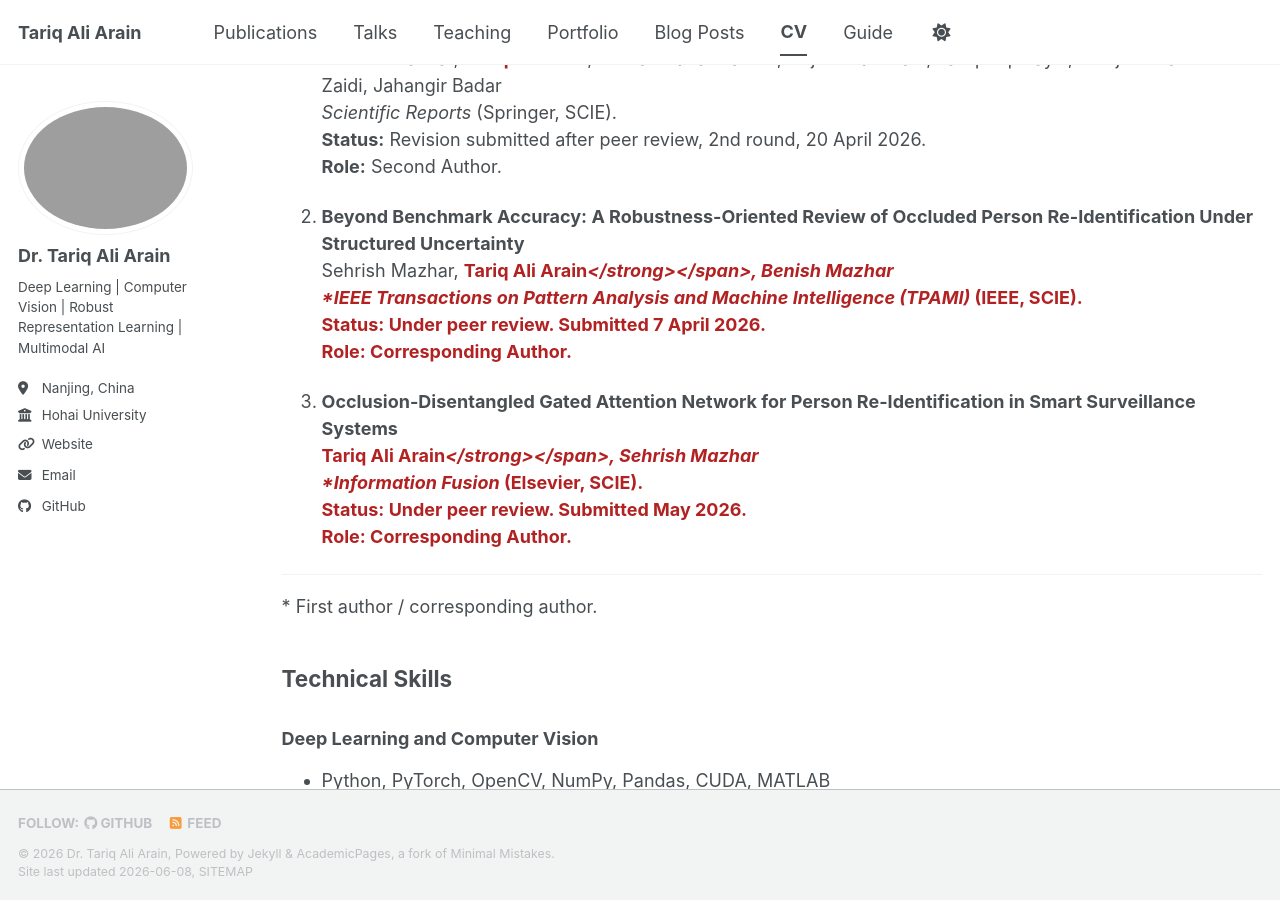
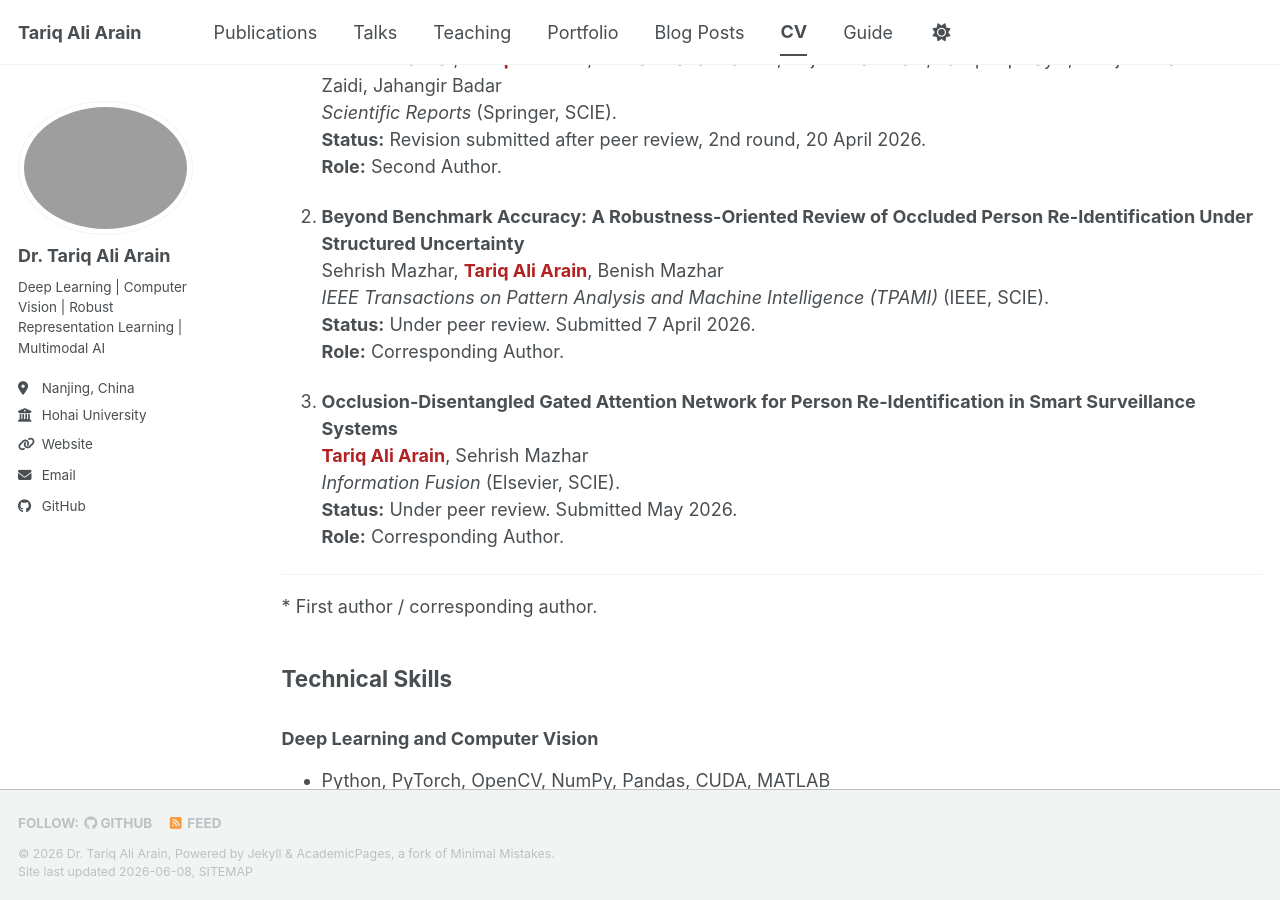
Before and after one commit to tariqaliarain/tariqaliarain.github.io, a Jekyll site: the page built from _pages/cv.md, in a window 1280 px wide and 900 px high, scrolled down 3903 px. Built offline with Jekyll 4.4.1, drawn with Linux system fonts in a browser that asks for light colours; a script bundle is joined from its source files by our own code; library files that are not in the unit come from our copies; some of the changed text lies outside the part shown.

Commit message:
Update cv.md

```diff
--- a/_pages/cv.md
+++ b/_pages/cv.md
@@ -102,7 +102,7 @@ I am **Dr. Tariq Ali Arain**, a researcher in **deep learning, computer vision,
    **DOI:** [10.1016/j.imavis.2026.106014](https://doi.org/10.1016/j.imavis.2026.106014)
 
 4. **A Novel Multi-Objective Optimization Approach for Ticket Assignment in Large Data Centers**
-   <span style="color:#b22222;"><strong>Tariq Ali Arain*</strong></span>, Sehrish Mazhar
+   <span style="color:#b22222;"><strong>Tariq Ali Arain</strong></span>, Sehrish Mazhar
    *Cluster Computing* (SCI). **Accepted on 6 June 2026.**
 
 ---
@@ -140,13 +140,13 @@ I am **Dr. Tariq Ali Arain**, a researcher in **deep learning, computer vision,
    **Role:** Second Author.
 
 10. **Beyond Benchmark Accuracy: A Robustness-Oriented Review of Occluded Person Re-Identification Under Structured Uncertainty**
-   Sehrish Mazhar, <span style="color:#b22222;"><strong>Tariq Ali Arain*</strong></span>, Benish Mazhar
+   Sehrish Mazhar, <span style="color:#b22222;"><strong>Tariq Ali Arain</strong></span>, Benish Mazhar
    *IEEE Transactions on Pattern Analysis and Machine Intelligence (TPAMI)* (IEEE, SCIE).
    **Status:** Under peer review. Submitted 7 April 2026.
    **Role:** Corresponding Author.
 
 11. **Occlusion-Disentangled Gated Attention Network for Person Re-Identification in Smart Surveillance Systems**
-   <span style="color:#b22222;"><strong>Tariq Ali Arain*</strong></span>, Sehrish Mazhar
+   <span style="color:#b22222;"><strong>Tariq Ali Arain</strong></span>, Sehrish Mazhar
    *Information Fusion* (Elsevier, SCIE).
    **Status:** Under peer review. Submitted May 2026.
    **Role:** Corresponding Author.
```
